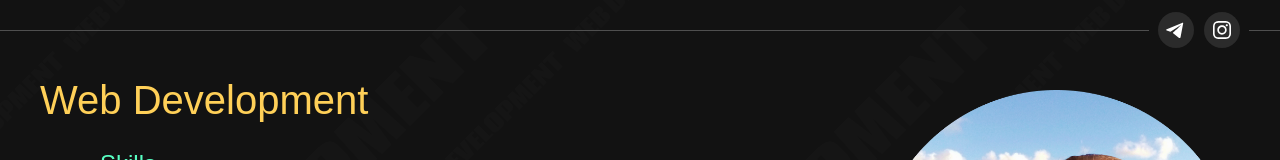
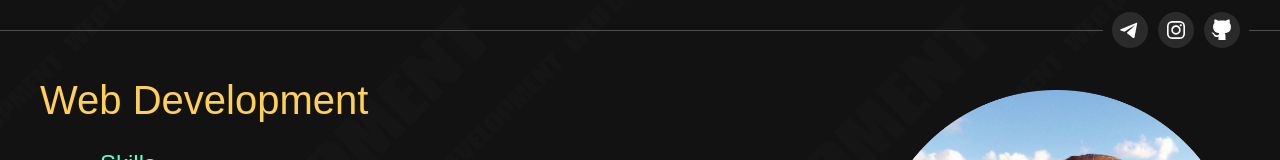
Before and after one commit to enmourn/enmourn.github.io, a React (Vite) app: page / in a window 1280 px wide. Shown: the top 160 px of the page. Built offline with nearby package versions, Linux system fonts and the light colour scheme; a web font is replaced by a local one.

Commit message:
github link

```diff
--- a/src/assets/components/Header.jsx
+++ b/src/assets/components/Header.jsx
@@ -166,6 +166,9 @@ export default function Header() {
           <SocialsItem delay={0.8} href="https://www.instagram.com/en_mourn" target="_blank">
             <img src="/instagram.svg" />
           </SocialsItem>
+          <SocialsItem delay={0.8} href="https://github.com/enmourn" target="_blank">
+            <img src="/github.svg" />
+          </SocialsItem>
         </Socials>
       </Content>
     </Section>
```
Also changed, not shown: public/github.svg (added).
